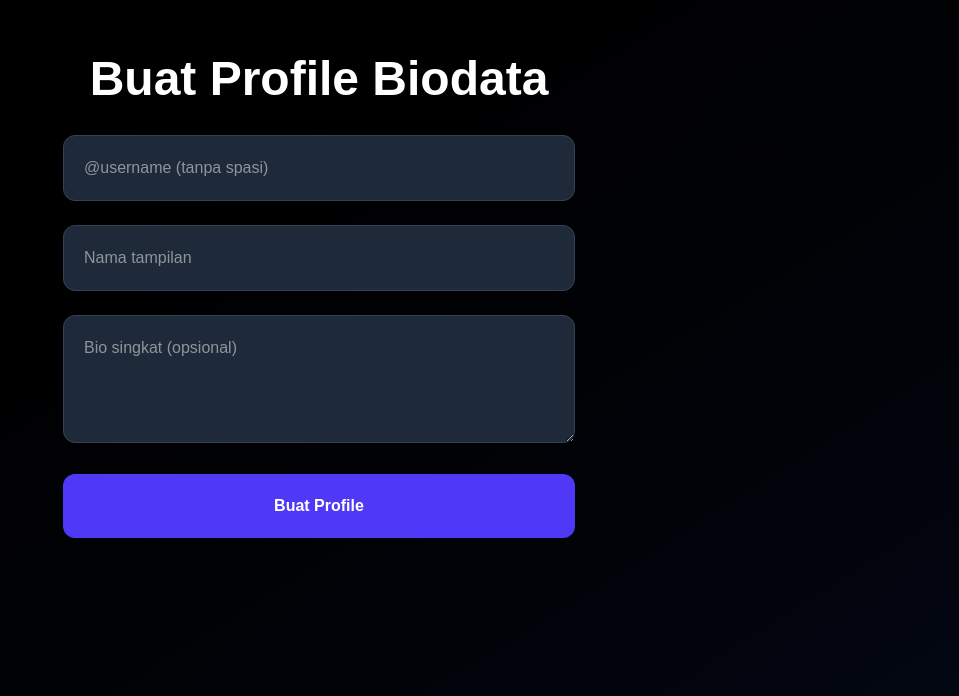
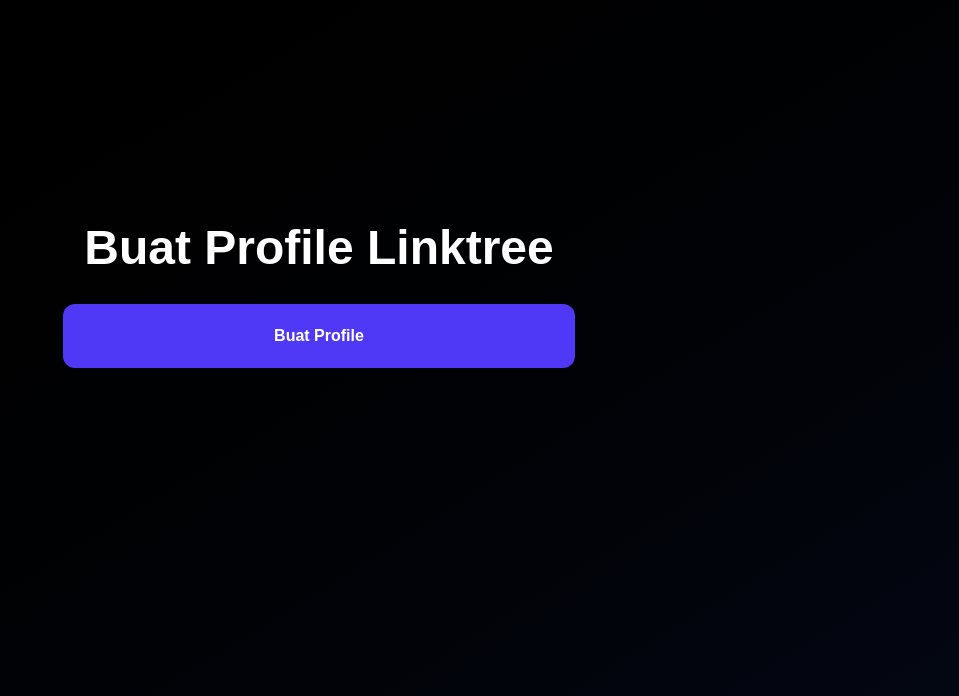
Before and after one commit to soeparnocorp/profile, a Next.js app: page / in a window 1280 px wide. Shown: the part 104-800 px from the top of the page, without its empty margins (321-1280 px from the left). Built offline with nearby package versions, Linux system fonts and the light colour scheme.

Commit message:
Update page.tsx

```diff
--- a/src/app/page.tsx
+++ b/src/app/page.tsx
@@ -1,3 +1,4 @@
+// src/app/page.tsx - Server Action version (no "use client", no fetch)
 import { redirect } from 'next/navigation';
 
 export default function CreateProfilePage() {
@@ -7,40 +8,33 @@
     const username = (formData.get('username') as string)?.trim().toLowerCase().replace(/^@/, '');
     const name = formData.get('name') as string;
     const bio = formData.get('bio') as string || '';
+    const linksJson = formData.get('links') as string || '[]'; // kalau loe tambah hidden input untuk links
 
     if (!username || !name) {
-      // Untuk error sederhana, bisa return object atau throw
       throw new Error('Username dan nama wajib diisi!');
     }
 
-    try {
-      // Simpan ke D1 (PROFILE_DB)
-      await env.PROFILE_DB.prepare(
-        'INSERT OR REPLACE INTO profiles (username, name, bio, updated_at) VALUES (?, ?, ?, CURRENT_TIMESTAMP)'
-      )
-        .bind(username, name, bio)
-        .run();
+    await env.PROFILE_DB.prepare(
+      'INSERT OR REPLACE INTO profiles (username, name, bio, links, updated_at) VALUES (?, ?, ?, ?, CURRENT_TIMESTAMP)'
+    )
+      .bind(username, name, bio, linksJson)
+      .run();
 
-      // Cache di KV
-      await env.PROFILE_KV.put(`profile:${username}`, JSON.stringify({ name, bio }), { expirationTtl: 86400 });
+    await env.PROFILE_KV.put(`profile:${username}`, JSON.stringify({ name, bio, links: JSON.parse(linksJson) }), {
+      expirationTtl: 86400 * 7,
+    });
 
-      // Redirect ke Astro
-      redirect(`https://readtalk.pages.dev/@${username}`);
-    } catch (err) {
-      console.error(err);
-      throw err; // akan muncul error di form
-    }
+    redirect(`https://readtalk.pages.dev/@${username}`);
   }
 
   return (
     <main className="min-h-screen bg-gradient-to-br from-black to-gray-950 text-white flex items-center justify-center px-6 py-12">
       <div className="max-w-lg w-full">
-        <h1 className="text-5xl font-bold mb-8 text-center">Buat Profile Biodata</h1>
+        <h1 className="text-5xl font-bold mb-8 text-center">Buat Profile Linktree</h1>
         <form action={createProfile} className="space-y-6">
-          <input name="username" placeholder="@username (tanpa spasi)" required className="w-full p-5 bg-gray-800 border border-gray-700 rounded-xl focus:border-indigo-500 focus:outline-none" />
-          <input name="name" placeholder="Nama tampilan" required className="w-full p-5 bg-gray-800 border border-gray-700 rounded-xl focus:border-indigo-500 focus:outline-none" />
-          <textarea name="bio" placeholder="Bio singkat (opsional)" className="w-full p-5 bg-gray-800 border border-gray-700 rounded-xl h-32 focus:border-indigo-500 focus:outline-none" />
-          <button type="submit" className="w-full bg-indigo-600 py-5 rounded-xl font-bold hover:bg-indigo-700 transition">
+          {/* input username, name, bio seperti sebelumnya */}
+          {/* untuk links, bisa pakai hidden input atau multiple name="links[]" */}
+          <button type="submit" className="w-full bg-indigo-600 py-5 rounded-xl font-bold hover:bg-indigo-700">
             Buat Profile
           </button>
         </form>
```
